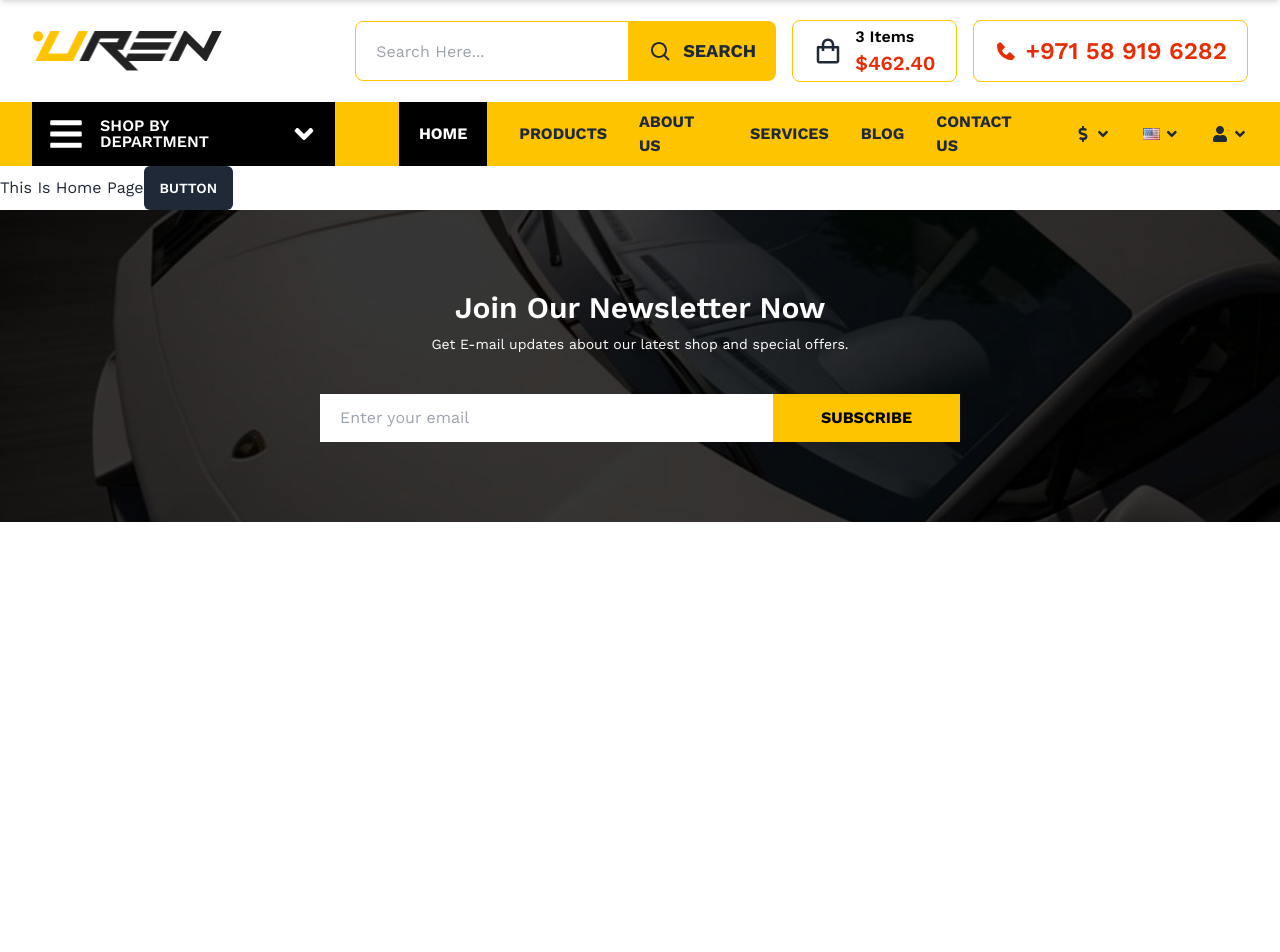
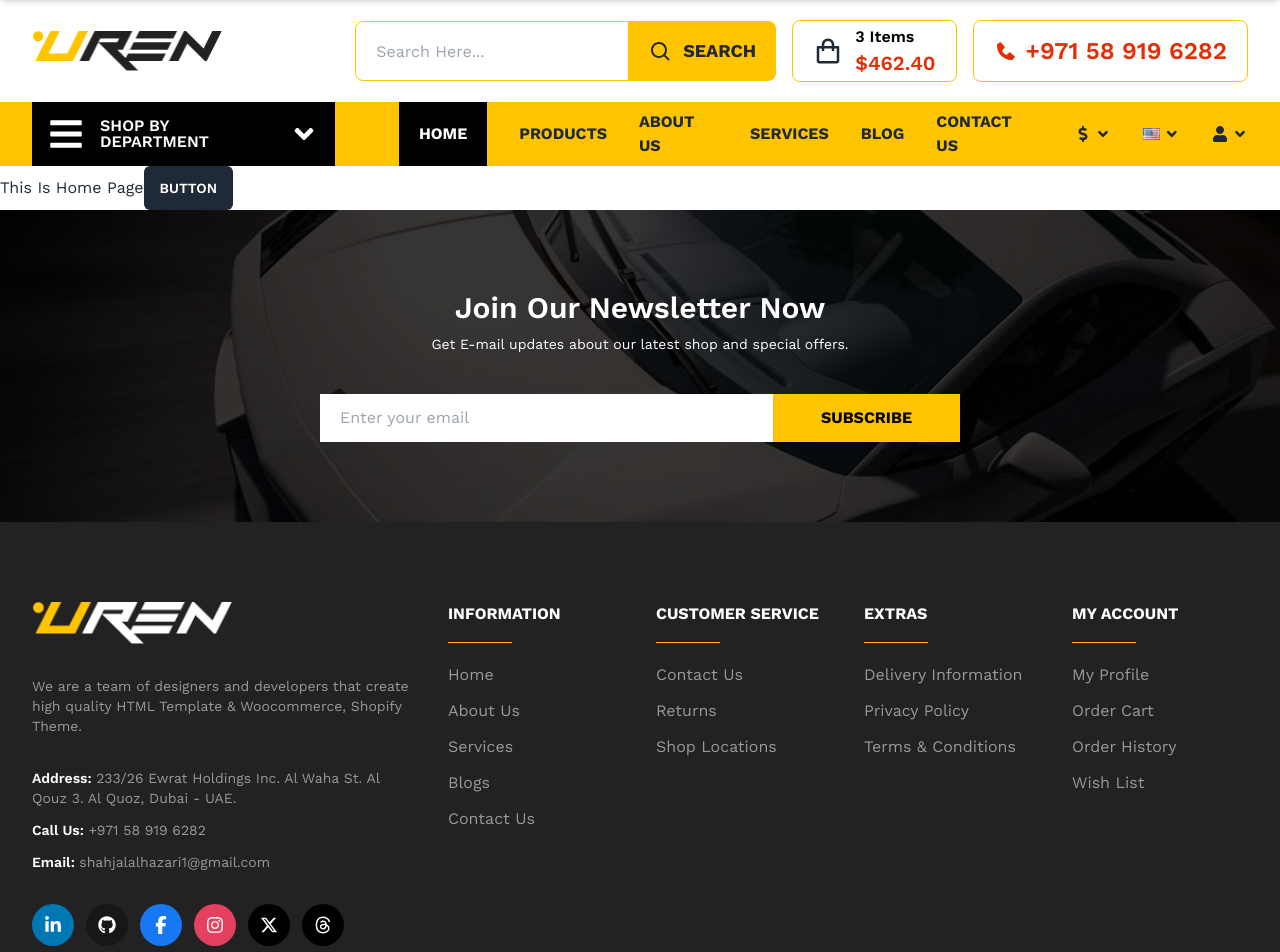
Before and after one commit to shahjalalhazari/Uren-Car-Accessories-Shop, a Next.js app: page / in a window 1280 px wide. Shown: the top 952 px of the page. Before the commit the page ends 800 px from the top, so only its background shows below. Built offline with nearby package versions, Linux system fonts and the light colour scheme.

Commit message:
Footer top part added.

```diff
--- a/src/app/globals.css
+++ b/src/app/globals.css
@@ -42,3 +42,48 @@
 }
 
 /* ------------------ */
+/* FOOTER */
+/* Top Part */
+.top-footer-layout {
+    @apply text-base-100 px-8 py-20 grid grid-cols-6 gap-x-8;
+}
+
+.footer-aside {
+    @apply col-span-2 space-y-8
+}
+
+.footer-description {
+    @apply text-sm text-[#999]
+}
+
+.footer-contacts {
+    @apply space-y-3 text-sm text-[#999]
+}
+
+.footer-contacts-heading {
+    @apply text-base-100 font-semibold
+}
+
+.footer-actions {
+    @apply text-lg p-3 rounded-full;
+}
+
+.footer-actions:hover {
+    @apply bg-opacity-40
+}
+
+.footer-nav-heading {
+    @apply text-base-100 font-bold uppercase;
+}
+
+.footer-nav-item-list {
+    @apply flex flex-col text-[#999] gap-y-3;
+}
+
+.footer-nav-link {
+    @apply transition-all ease-in-out duration-500 text-[#999];
+}
+
+.footer-nav-link:hover {
+    @apply text-primary underline;
+}
--- a/src/app/layout.js
+++ b/src/app/layout.js
@@ -3,6 +3,7 @@ import "./globals.css";
 import Navbar from "@/components/shared/Navbar/Navbar";
 import ScrollToTopBtn from "@/components/shared/ScrollToTopBtn";
 import NewsletterSection from "@/components/shared/NewsletterSection";
+import Footer from "@/components/Footer/Footer";
 
 const workSans = Work_Sans({
   subsets: ['latin'],
@@ -23,10 +24,15 @@ export default function RootLayout({ children }) {
       <body
         className={`${workSans.className} antialiased`}
       >
+        {/* Full Navbar */}
         <Navbar />
         {children}
+        {/* Scroll To Top Button */}
         <ScrollToTopBtn />
-        <NewsletterSection/>
+        {/* Newsletter Section */}
+        <NewsletterSection />
+        {/* Footer */}
+        <Footer/>
       </body>
     </html>
   );
--- /dev/null
+++ b/src/components/Footer/Footer.jsx
@@ -0,0 +1,37 @@
+import React from 'react';
+import TopFooter from './TopFooter';
+
+const Footer = () => {
+    return (
+      <div className='bg-[#222]'>
+        <TopFooter FooterNavItems={FooterNavItems} />
+      </div>
+    );
+};
+
+export default Footer;
+
+
+// Footer Nav Items List
+const FooterNavItems = [
+  {
+    title: "Home",
+    path: "/",
+  },
+  {
+    title: "About Us",
+    path: "/about",
+  },
+  {
+    title: "Services",
+    path: "/services",
+  },
+  {
+    title: "Blogs",
+    path: "/blog",
+  },
+  {
+    title: "Contact Us",
+    path: "/contact",
+  },
+];
--- /dev/null
+++ b/src/components/Footer/TopFooter.jsx
@@ -0,0 +1,171 @@
+import Image from 'next/image';
+import Link from 'next/link';
+import React from 'react';
+import {
+  FaFacebookF,
+  FaGithub,
+  FaInstagram,
+  FaLinkedinIn,
+  FaThreads,
+  FaXTwitter,
+} from "react-icons/fa6";
+
+const TopFooter = ({ FooterNavItems }) => {
+  return (
+    <footer className="top-footer-layout">
+      {/* Column 1 */}
+      <aside className="footer-aside">
+        <Image
+          src={"/images/menu/logo/1.png"}
+          width={200}
+          height={100}
+          alt="UREN"
+        />
+        <p className="footer-description">
+          We are a team of designers and developers that create high quality
+          HTML Template & Woocommerce, Shopify Theme.
+        </p>
+        <div className="footer-contacts">
+          <p>
+            <span className="footer-contacts-heading">Address: </span>233/26 Ewrat
+            Holdings Inc. Al Waha St. Al Qouz 3. Al Quoz, Dubai - UAE.
+          </p>
+          <p>
+            <span className="footer-contacts-heading">Call Us: </span>+971 58
+            919 6282
+          </p>
+          <p>
+            <span className="footer-contacts-heading">Email: </span>
+            shahjalalhazari1@gmail.com
+          </p>
+        </div>
+        <div className="flex gap-x-3">
+          <Link
+            href={"https://www.linkedin.com/in/shahjalal-hazari-968163230/"}
+            target="_blank"
+            className="bg-[#0077B5] footer-actions"
+          >
+            <FaLinkedinIn />
+          </Link>
+          <Link
+            href={"https://github.com/shahjalalhazari"}
+            target="_blank"
+            className="bg-[#181717] footer-actions"
+          >
+            <FaGithub />
+          </Link>
+          <Link
+            href={"https://www.facebook.com/shahjalalhazari0"}
+            target="_blank"
+            className="bg-[#1877F2] footer-actions"
+          >
+            <FaFacebookF />
+          </Link>
+          <Link
+            href={"https://www.instagram.com/shahjalalhazari/"}
+            target="_blank"
+            className="bg-[#E4405F] footer-actions"
+          >
+            <FaInstagram />
+          </Link>
+          <Link
+            href={"/"}
+            target="_blank"
+            className=" bg-[#000] footer-actions"
+          >
+            <FaXTwitter />
+          </Link>
+          <Link href={"/"} target="_blank" className="bg-[#000] footer-actions">
+            <FaThreads />
+          </Link>
+        </div>
+      </aside>
+      {/* Column 2 */}
+      <nav className="">
+        <h6 className="footer-nav-heading">Information</h6>
+        <div className="bg-primary w-16 h-[1px] mt-4 mb-5"></div>
+        <ul className="footer-nav-item-list">
+          {FooterNavItems.map((item) => (
+            <li key={item.path} className="">
+              <Link href={item.path} className="footer-nav-link">
+                {item.title}
+              </Link>
+            </li>
+          ))}
+        </ul>
+      </nav>
+      {/* Column 3 */}
+      <nav className="">
+        <h6 className="footer-nav-heading">Customer Service</h6>
+        <div className="bg-primary w-16 h-[1px] mt-4 mb-5"></div>
+        <ul className="footer-nav-item-list">
+          <li className="">
+            <Link href={"/"} className="footer-nav-link">
+              Contact Us
+            </Link>
+          </li>
+          <li className="">
+            <Link href={"/"} className="footer-nav-link">
+              Returns
+            </Link>
+          </li>
+          <li className="">
+            <Link href={"/"} className="footer-nav-link">
+              Shop Locations
+            </Link>
+          </li>
+        </ul>
+      </nav>
+      <nav className="">
+        <h6 className="footer-nav-heading">Extras</h6>
+        <div className="bg-primary w-16 h-[1px] mt-4 mb-5"></div>
+        <ul className="footer-nav-item-list">
+          <li className="">
+            <Link href={"/"} className="footer-nav-link">
+              Delivery Information
+            </Link>
+          </li>
+          <li className="">
+            <Link href={"/"} className="footer-nav-link">
+              Privacy Policy
+            </Link>
+          </li>
+          <li className="">
+            <Link href={"/"} className="footer-nav-link">
+              Terms & Conditions
+            </Link>
+          </li>
+        </ul>
+      </nav>
+      {/* Column 4 */}
+      <nav className="">
+        <h6 className="footer-nav-heading">My Account</h6>
+        <div className="bg-primary w-16 h-[1px] mt-4 mb-5"></div>
+        <ul className="footer-nav-item-list">
+          <li className="">
+            <Link href={"/"} className="footer-nav-link">
+              My Profile
+            </Link>
+          </li>
+          <li className="">
+            <Link href={"/"} className="footer-nav-link">
+              Order Cart
+            </Link>
+          </li>
+          <li className="">
+            <Link href={"/"} className="footer-nav-link">
+              Order History
+            </Link>
+          </li>
+          <li className="">
+            <Link href={"/"} className="footer-nav-link">
+              Wish List
+            </Link>
+          </li>
+        </ul>
+      </nav>
+    </footer>
+  );
+};
+
+export default TopFooter;
```
